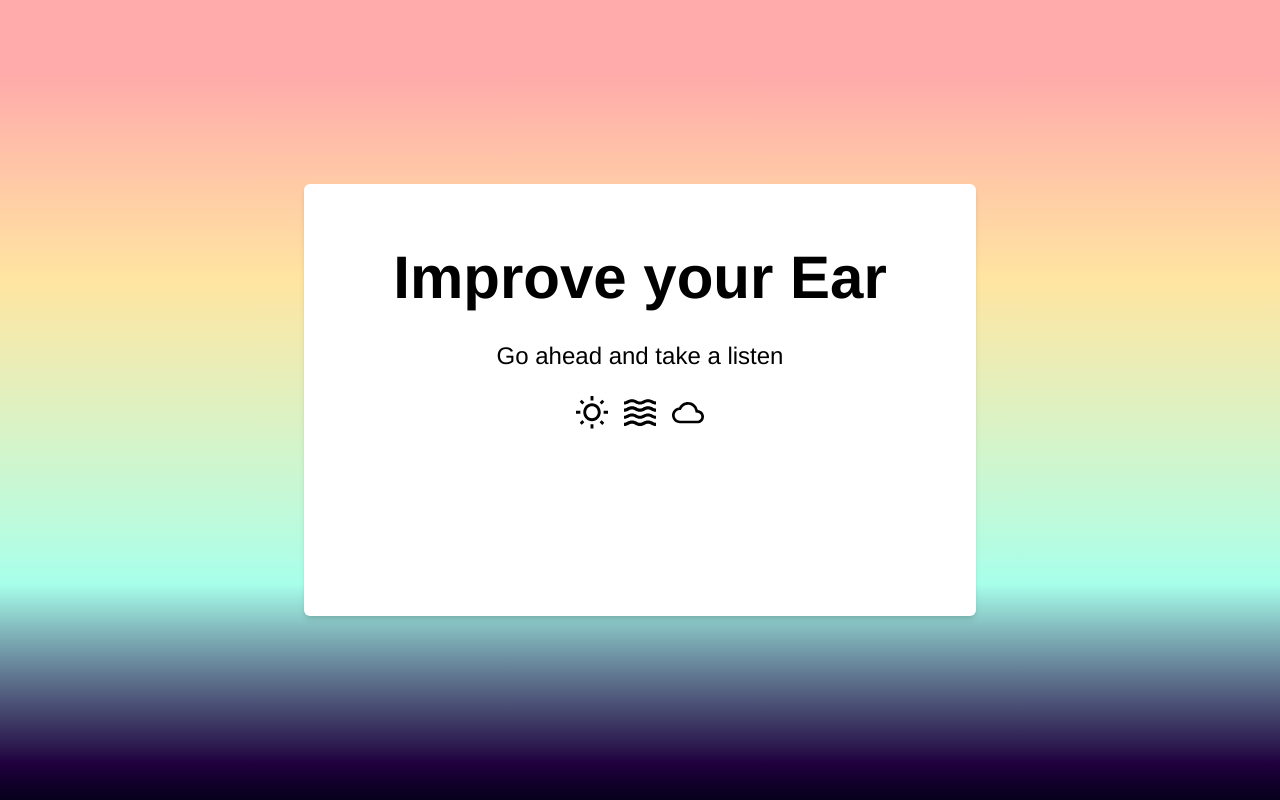
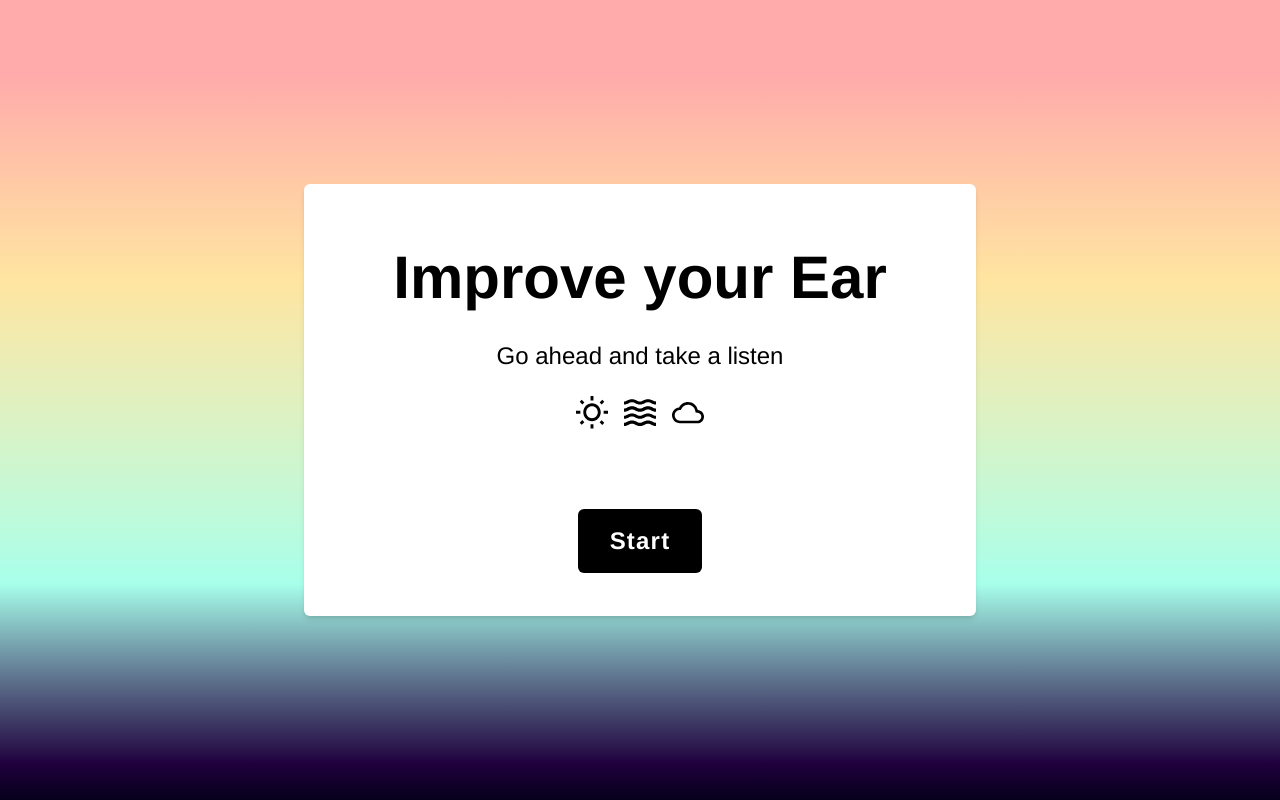
Before and after one commit to dizzyjaguar/improvEar, a React (Vite) app: page / in a window 1280 px wide. Built offline with nearby package versions, Linux system fonts and the light colour scheme.

Commit message:
Create Button

```diff
--- /dev/null
+++ b/src/components/Button/index.tsx
@@ -0,0 +1,47 @@
+import { ReactNode, useState } from 'react'
+
+interface ButtonProps extends React.ButtonHTMLAttributes<HTMLButtonElement> {
+  children?: ReactNode | undefined
+  color?: 'black'
+  fontColor?: string
+  onClick?: () => void
+  size?: 'sm' | 'md' | 'lg'
+}
+
+export default function Button({
+  children,
+  color = 'black',
+  size = 'md',
+  ...props
+}: ButtonProps) {
+  const onClick = props.onClick
+  const [effect, setEffect] = useState(false)
+  const handleAnimation = () => setEffect(true)
+  function handleClick() {
+    handleAnimation()
+    !!onClick && onClick()
+  }
+
+  const colorVariants = {
+    black: 'bg-black hover:bg-gray-800 text-white',
+  }
+
+  const sizeVariants = {
+    sm: '',
+    md: 'px-8 py-4 text-2xl font-semibold tracking-wider rounded-md',
+    lg: '',
+  }
+
+  const defaultClasses = `${effect && 'animate-wiggle'}`
+
+  return (
+    <button
+      {...props}
+      className={`${colorVariants[color]} ${sizeVariants[size]} ${defaultClasses}`}
+      onClick={handleClick}
+      onAnimationEnd={() => setEffect(false)}
+    >
+      {children}
+    </button>
+  )
+}
--- a/src/routes/root.tsx
+++ b/src/routes/root.tsx
@@ -1,3 +1,4 @@
+import Button from '../components/Button'
 import Air from '../components/icons/Air'
 import Sun from '../components/icons/Sun'
 import Water from '../components/icons/Water'
@@ -12,10 +13,15 @@ export default function Root() {
       >
         <h1 className={`text-center h1 mb-8`}>Improve your Ear</h1>
         <h3 className={`h3 text-center mb-6`}>Go ahead and take a listen</h3>
-        <div className={`w-full flex justify-center items-center space-x-4`}>
+        <div
+          className={`w-full flex justify-center items-center space-x-4 mb-20`}
+        >
           <Sun />
           <Water />
           <Air />
+        </div>
+        <div className={`w-full flex justify-center items-center`}>
+          <Button onClick={() => console.log('hi')}>Start</Button>
         </div>
       </div>
     </div>
--- a/tailwind.config.js
+++ b/tailwind.config.js
@@ -83,6 +83,16 @@ export default {
           950: 'oklch(27.11% 0.08 38.43)',
         },
       },
+      keyframes: {
+        wiggle: {
+          '0%, 100%': { transform: 'rotate(-1deg)' },
+          '50%': { transform: 'rotate(1deg)' },
+        },
+      },
+      animation: {
+        wiggle: 'wiggle 200ms ease-in-out',
+        shrink: 'scale(0.8) 200ms eas-in-out',
+      },
     },
   },
   plugins: [],
```
